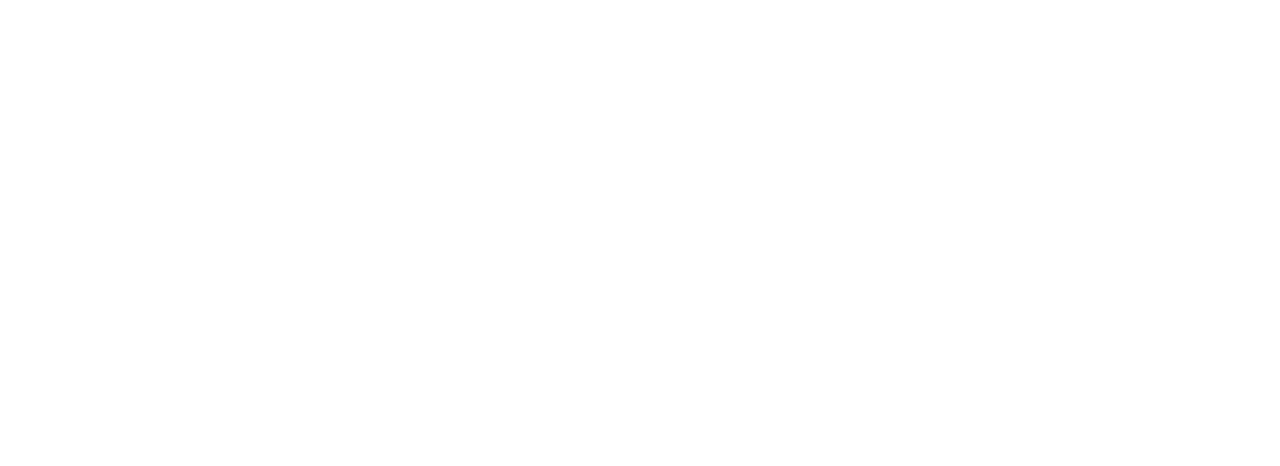
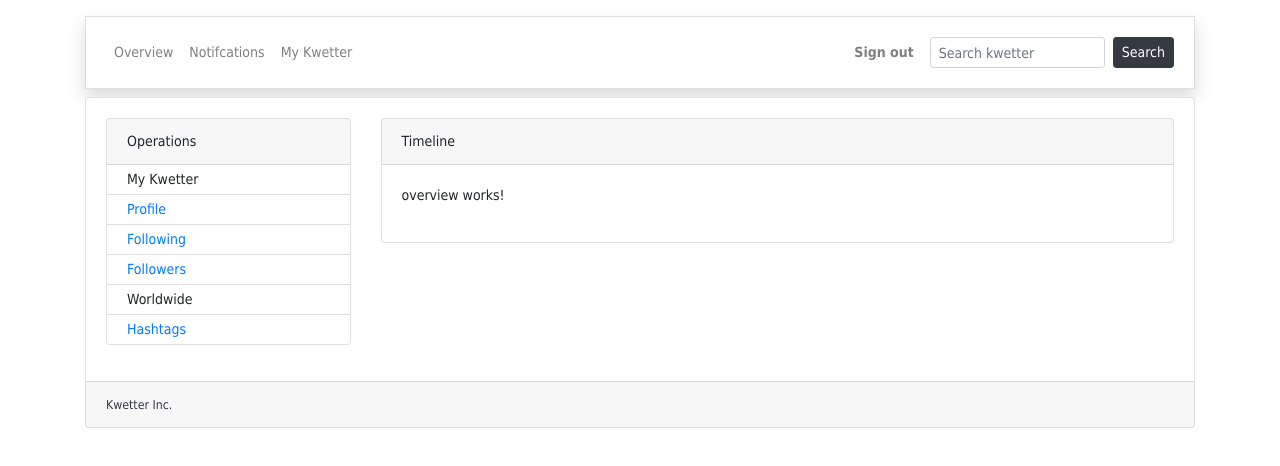
Before and after one commit to Joegoslavie/kwetter-frontend, an Angular app: page /timeline in a window 1280 px wide. Before the commit this address led to /. Shown: the top 466 px of the page. Built offline with nearby package versions, Linux system fonts and the light colour scheme.

Commit message:
add menu component

```diff
--- a/src/app/app-routing.module.ts
+++ b/src/app/app-routing.module.ts
@@ -8,6 +8,7 @@
 import { KwetterLayoutComponent } from './layout/kwetter-layout/kwetter-layout.component';
 import { AuthenticationLayoutComponent } from './layout/authentication-layout/authentication-layout.component';
 import { OverviewComponent } from './main/overview/overview.component';
+import { ProfilePageComponent } from './main/profile-page/profile-page.component';
 // add components
 
 const routes: Routes = [
@@ -16,7 +17,8 @@
   { path: 'signin', component: AuthenticationLayoutComponent, children: [{ path: '', component: SignInComponent }]},
   { path: 'register', component: AuthenticationLayoutComponent, children: [{ path: '', component: RegisterComponent }]},
 
-  { path: 'main', component: KwetterLayoutComponent, children: [{ path: '', component: OverviewComponent }]},
+  { path: 'timeline', component: KwetterLayoutComponent, children: [{ path: '', component: OverviewComponent }]},
+  { path: 'profile', component: KwetterLayoutComponent, children: [{ path: '', component: ProfilePageComponent }]},
 ];
 
 @NgModule({
--- a/src/app/app.module.ts
+++ b/src/app/app.module.ts
@@ -11,6 +11,7 @@
 import { AuthenticationLayoutComponent } from './layout/authentication-layout/authentication-layout.component';
 import { OverviewComponent } from './main/overview/overview.component';
 import { ProfilePageComponent } from './main/profile-page/profile-page.component';
+import { MenuComponent } from './layout/menu/menu.component';
 
 @NgModule({
   declarations: [
@@ -22,7 +23,8 @@
     KwetterLayoutComponent,
     AuthenticationLayoutComponent,
     OverviewComponent,
-    ProfilePageComponent
+    ProfilePageComponent,
+    MenuComponent
   ],
   imports: [
     BrowserModule,
--- a/src/app/layout/kwetter-layout/kwetter-layout.component.html
+++ b/src/app/layout/kwetter-layout/kwetter-layout.component.html
@@ -10,7 +10,7 @@
 </head>
 
 <body>
-  <div class="container">
+  <div class="container mt-3">
 
     <div class="row">
       <div class="col-12">
@@ -43,34 +43,30 @@
       </div>
     </div>
 
+
     <div class="row mt-2">
-      <div class="col-3">
+      <div class="col-12">
         <div class="card">
-          <div class="card-header bg-dark text-white">Header</div>
           <div class="card-body">
 
-          </div>
-        </div>
+            <div class="row">
+              <div class="col-3">
+                <app-menu></app-menu>
               </div>
 
               <div class="col-9">
                 <div class="card">
-          <div class="card-header bg-dark text-white">Header</div>
+                  <div class="card-header">Timeline</div>
                   <div class="card-body">
                     <router-outlet></router-outlet>
                   </div>
                 </div>
               </div>
+
             </div>
-
-    <div class="row mt-2">
-        <div class="col-12">
-            <div class="card">
-                <div class="card-body">
-                    asdas
           </div>
-                <div class="card-footer bg-dark text-white">
-                    <small>Twitter inc.</small>
+          <div class="card-footer bg-blue text-dark">
+            <small>Kwetter Inc.</small>
           </div>
         </div>
       </div>
--- /dev/null
+++ b/src/app/layout/menu/menu.component.html
@@ -0,0 +1,20 @@
+<div class="card mb-3">
+    <div class="card-header">Operations</div>
+    <ul class="list-group list-group-flush">
+      <li class="list-group-item pt-1 pb-1">My Kwetter</li>
+      <li class="list-group-item pt-1 pb-1">
+        <a href="#">Profile</a>
+      </li>
+      <li class="list-group-item pt-1 pb-1">
+        <a href="#">Following</a>
+      </li>
+      <li class="list-group-item pt-1 pb-1">
+        <a href="#">Followers</a>
+      </li>
+
+      <li class="list-group-item pt-1 pb-1">Worldwide</li>
+      <li class="list-group-item pt-1 pb-1">
+        <a href="#">Hashtags</a>
+      </li>
+    </ul>
+  </div>
--- /dev/null
+++ b/src/app/layout/menu/menu.component.ts
@@ -0,0 +1,15 @@
+import { Component, OnInit } from '@angular/core';
+
+@Component({
+  selector: 'app-menu',
+  templateUrl: './menu.component.html',
+  styleUrls: ['./menu.component.css']
+})
+export class MenuComponent implements OnInit {
+
+  constructor() { }
+
+  ngOnInit(): void {
+  }
+
+}
```
Also changed, not shown: src/app/layout/menu/menu.component.css (added), 1 other file (tests, documents, lock files or other folders). Lines whose indentation alone changed are shown as unchanged.
